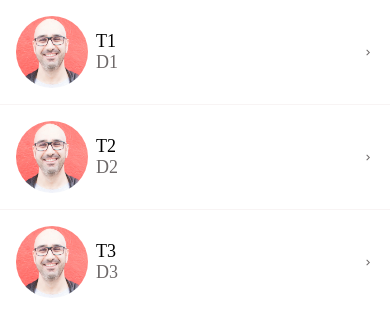
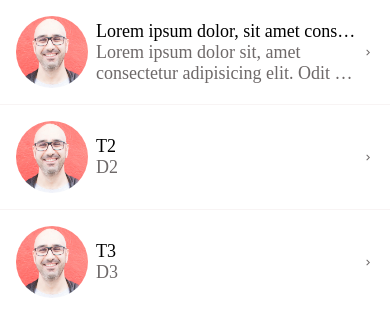
Before and after one commit to benNjogu/DoneWithIt, a React Native app: screen / in a window 390 px wide. Shown: the top 336 px of the page. Built offline with nearby package versions, Linux system fonts and the light colour scheme.

Commit message:
Handling long text

```diff
--- a/app/components/AppText.js
+++ b/app/components/AppText.js
@@ -3,8 +3,12 @@ import { Text } from "react-native";
 
 import defaultStyles from "../../config/styles";
 
-function AppText({ children, style }) {
-  return <Text style={[defaultStyles.text, style]}>{children}</Text>;
+function AppText({ children, style, ...otherProps }) {
+  return (
+    <Text style={[defaultStyles.text, style]} {...otherProps}>
+      {children}
+    </Text>
+  );
 }
 
 export default AppText;
--- a/app/components/ListItem.js
+++ b/app/components/ListItem.js
@@ -25,9 +25,13 @@ function ListItem({
             {IconComponent}
             {image && <Image style={styles.image} source={image} />}
             <View style={styles.detailsContainer}>
-              <AppText style={styles.title}>{title}</AppText>
+              <AppText style={styles.title} numberOfLines={1}>
+                {title}
+              </AppText>
               {subTitle && (
-                <AppText style={styles.subTitle}>{subTitle}</AppText>
+                <AppText style={styles.subTitle} numberOfLines={2}>
+                  {subTitle}
+                </AppText>
               )}
             </View>
             <MaterialCommunityIcons
--- a/app/screens/MessagesScreen.js
+++ b/app/screens/MessagesScreen.js
@@ -9,8 +9,10 @@ import Screen from "./../components/Screen";
 const initialMessages = [
   {
     id: 1,
-    title: "T1",
-    description: "D1",
+    title:
+      "Lorem ipsum dolor, sit amet consectetur adipisicing elit.Veritatis sunt ex distinctio temporibus. Quibusdam autem blanditiis, reprehenderit quae error neque?",
+    description:
+      "Lorem ipsum dolor sit, amet consectetur adipisicing elit. Odit debitis, rem minus sint eos corporis labore autem ea quia unde. Ab doloribus, itaque molestiae dolorem quam quaerat repellendus a ipsa repudiandae, obcaecati debitis ullam dolor quod distinctio exercitationem!Atque voluptate, facilis aliquid nobis dolorem tempora recusandae aliquam eius veniam delectus!",
     image: require("../assets/mosh.jpg"),
   },
   {
```
